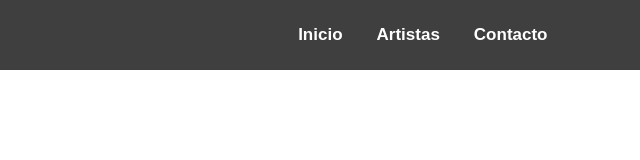
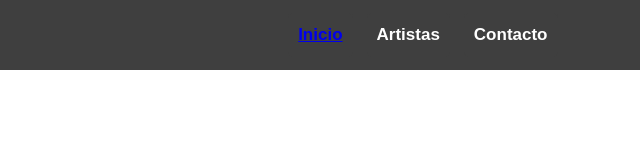
Before and after one commit to nathandb7/GrupalE, a plain HTML site: page index.html in a window 1280 px wide. Shown: the full height of the page, 243-883 px from the left. Drawn offline with Linux system fonts and the light colour scheme.

Commit message:
agregue el link al nav bar

```diff
--- a/index.html
+++ b/index.html
@@ -14,7 +14,7 @@
                 <h1>Artistas</h1>
             </div>
             <div className="contbutt">
-                <button>Inicio</button>
+                <button><a href="Artistas.html">Inicio</a></button>
                 <button>Artistas</button>
                 <button>Contacto</button>
             </div>
```
